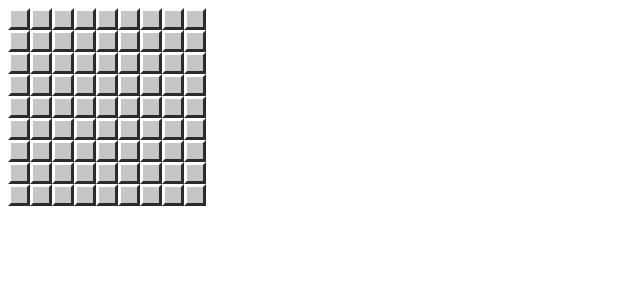
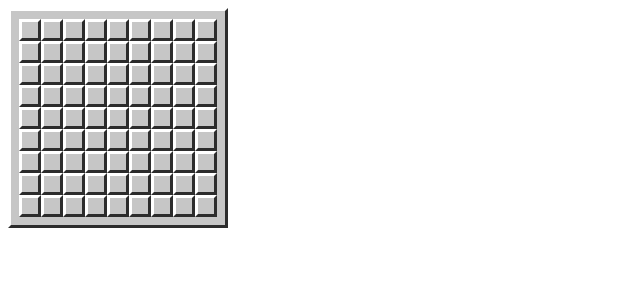
Before and after one commit to 4ndre4s/minesweeper, a Svelte app: page / in a window 1280 px wide. Shown: the top 300 px of the page, without its empty margins (0-640 px from the left). Built offline with nearby package versions, Linux system fonts and the light colour scheme.

Commit message:
Add tile container

```diff
--- a/src/App.svelte
+++ b/src/App.svelte
@@ -5,6 +5,7 @@
   const TILES = Array.from(new Array(numberOfTiles), (_, i) => i + 1)
 </script>
 
+<div class="tile-container">
   {#each TILES as tile, columnIndex}
     <div class="row">
       {#each TILES as rowIndex}
@@ -12,8 +13,18 @@
       {/each}
     </div>
   {/each}
+</div>
 
 <style>
+    .tile-container {
+        display: inline-block;
+        padding: 0.5rem;
+        background: #c6c6c6;
+        border-top: 3px outset white;
+        border-left: 3px outset white;
+        border-bottom: 3px outset #808080;
+        border-right: 3px outset #808080;
+    }
     .row {
         display: flex;
     }
```
Lines whose indentation alone changed are shown as unchanged.
